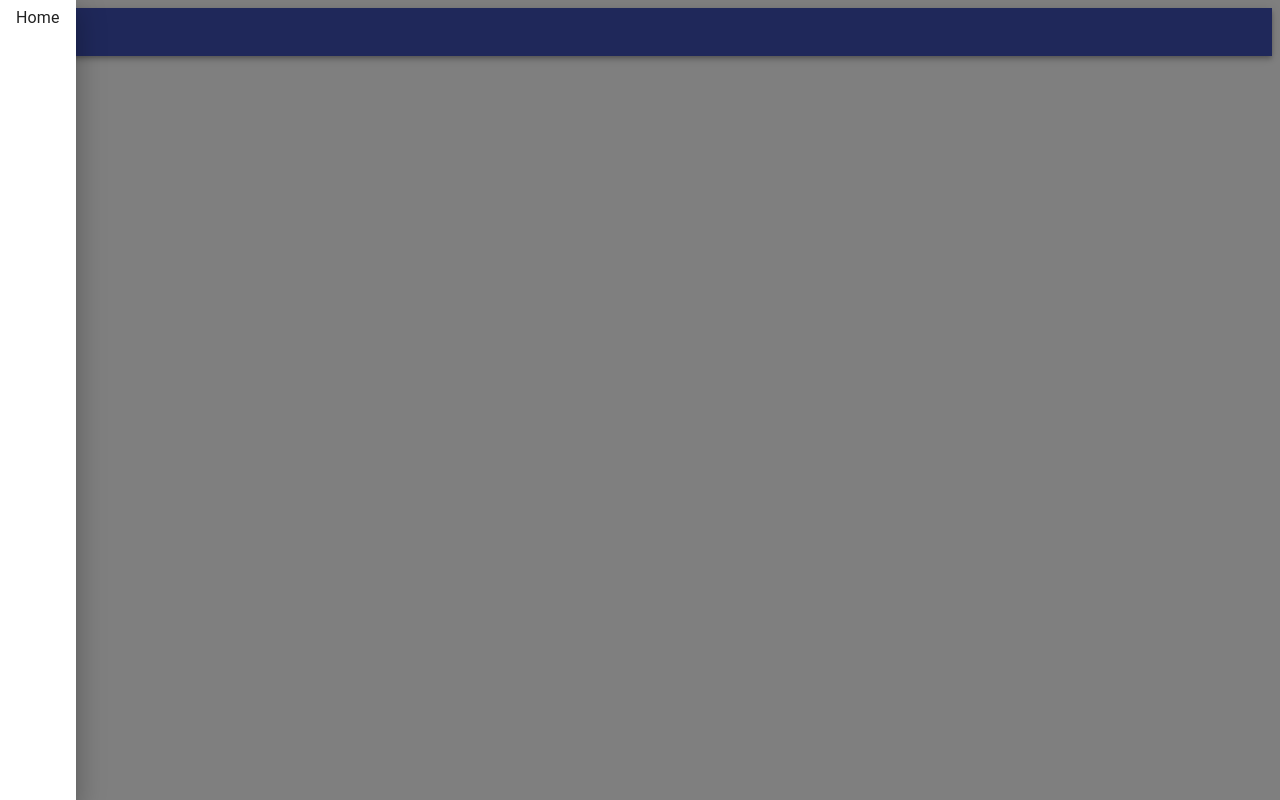
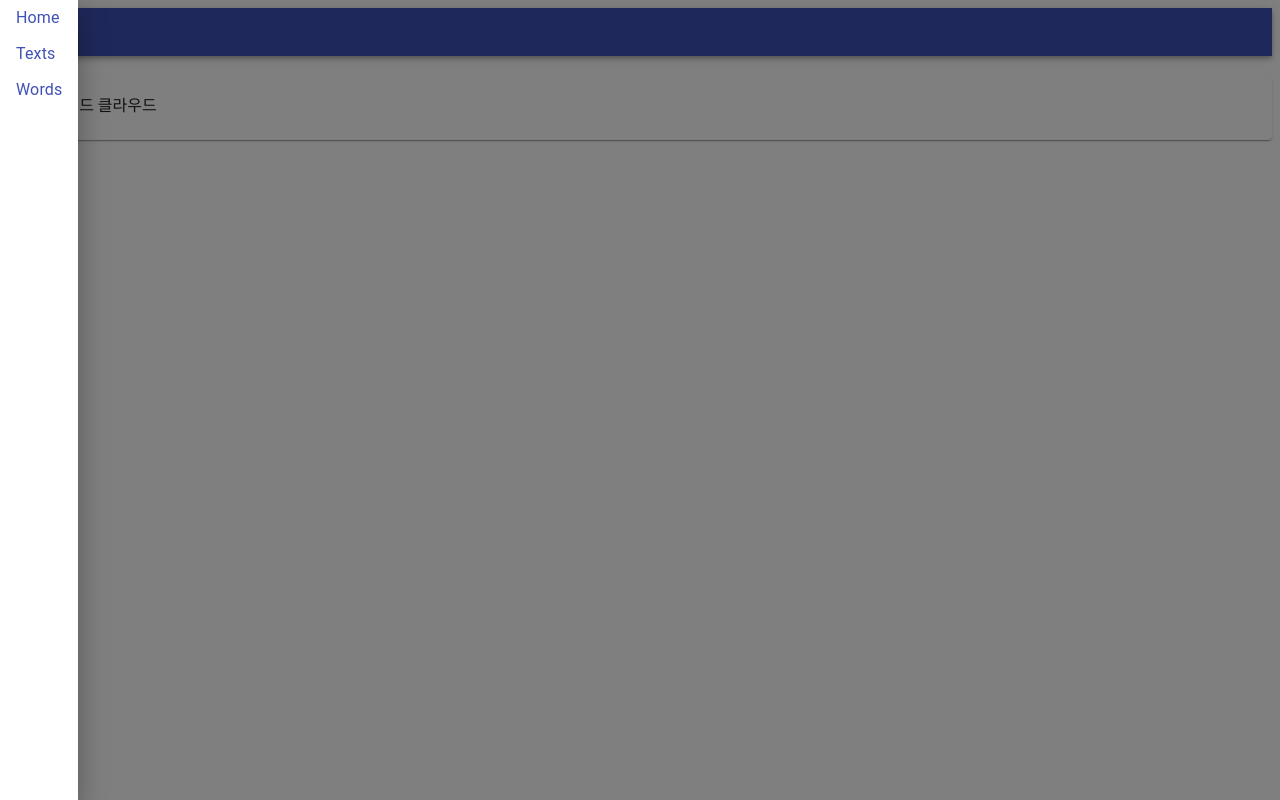
Before and after one commit to anxiubin/word-cloud, a React app: page /#/ in a window 1280 px wide. Both pictures are taken after a click on the button 32 px from the left and 32 px from the top of the page. Built offline with nearby package versions, Linux system fonts and the light colour scheme.

Commit message:
ENH: add Router Module

```diff
--- a/package.json
+++ b/package.json
@@ -7,7 +7,8 @@
     "@material-ui/core": "^4.9.9",
     "@material-ui/icons": "^4.9.1",
     "react": "^16.13.1",
-    "react-dom": "^16.13.1"
+    "react-dom": "^16.13.1",
+    "react-router-dom": "^5.1.2"
   },
   "scripts": {
     "start": "set NODE_ENV=development&&webpack-dev-server",
--- a/src/components/App.js
+++ b/src/components/App.js
@@ -1,11 +1,21 @@
 import React from 'react';
+import { HashRouter as Router, Route } from 'react-router-dom';
 import AppShell from './AppShell';
+import Home from './Home';
+import Texts from './Texts';
+import Words from './Words'
 
 function App() {
   return (
-	<div>
-	  <AppShell/>
-	</div>
+	<Router>
+	  <AppShell>
+		  <div>
+			  <Route exact path="/" component={Home}></Route>
+			  <Route exact path="/texts" component={Texts}></Route>
+			  <Route exact path="/words" component={Words}></Route>
+		  </div>
+	  </AppShell>
+	</Router>
   );
 }
 export default App;
--- a/src/components/AppShell.js
+++ b/src/components/AppShell.js
@@ -1,5 +1,7 @@
 import React, {useState} from 'react';
 import { withStyles } from '@material-ui/core/styles';
+import { Link as RouterLink } from 'react-router-dom';
+import Link from '@material-ui/core/Link';
 import AppBar from '@material-ui/core/AppBar';
 import Drawer from '@material-ui/core/Drawer';
 import MenuItem from '@material-ui/core/MenuItem';
@@ -15,13 +17,14 @@
     }
 }
 
-function AppShell({classes}) {
+function AppShell({classes, children}) {
     const [toggle, setToggle] = useState(false);
     const handleDrawerToggle = () => {
         setToggle(prevValue => !prevValue);
     }
 
     return (
+        <>
             <div className={classes.root}>
                 <AppBar position="static">
                     <IconButton className={classes.menuButton} color="inherit" onClick={handleDrawerToggle}>
@@ -29,9 +32,21 @@
                     </IconButton>
                 </AppBar>
                 <Drawer open={toggle}>
-                <MenuItem onClick={handleDrawerToggle}>Home</MenuItem>
+                    <MenuItem onClick={handleDrawerToggle}>
+                        <Link component={RouterLink} to="/">Home</Link>
+                    </MenuItem>
+                    <MenuItem onClick={handleDrawerToggle}>
+                        <Link component={RouterLink} to="/texts">Texts</Link>
+                    </MenuItem>
+                    <MenuItem onClick={handleDrawerToggle}>
+                        <Link component={RouterLink} to="/words">Words</Link>
+                    </MenuItem>
                 </Drawer>
             </div>
+            <div id="content" style={{margin: 'auto', marginTop: '20px'}}>
+                {children}
+            </div>
+        </>
     );
 }
 
--- /dev/null
+++ b/src/components/Home.js
@@ -0,0 +1,15 @@
+import React from 'react';
+import Card from '@material-ui/core/Card';
+import CardContent from '@material-ui/core/CardContent';
+
+function Home() {
+    return (
+        <Card>
+            <CardContent>
+                React 워드 클라우드
+            </CardContent>
+        </Card>
+    );
+}
+
+export default Home;
--- /dev/null
+++ b/src/components/Texts.js
@@ -0,0 +1,15 @@
+import React from 'react';
+import Card from '@material-ui/core/Card';
+import CardContent from '@material-ui/core/CardContent';
+
+function Texts() {
+    return (
+        <Card>
+            <CardContent>
+                React 워드 클라우드 텍스트
+            </CardContent>
+        </Card>
+    );
+}
+
+export default Texts;
--- /dev/null
+++ b/src/components/Words.js
@@ -0,0 +1,15 @@
+import React from 'react';
+import Card from '@material-ui/core/Card';
+import CardContent from '@material-ui/core/CardContent';
+
+function Words() {
+    return (
+        <Card>
+            <CardContent>
+                React 워드 클라우드 워드
+            </CardContent>
+        </Card>
+    );
+}
+
+export default Words;
```
Also changed, not shown: 1 other file (tests, documents, lock files or other folders). Lines whose indentation alone changed are shown as unchanged.
